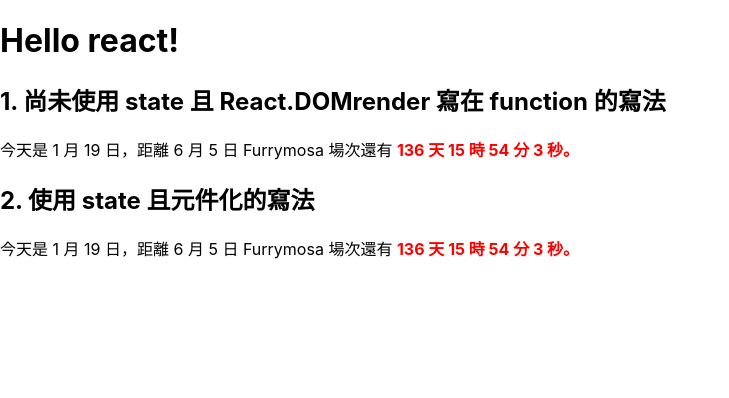
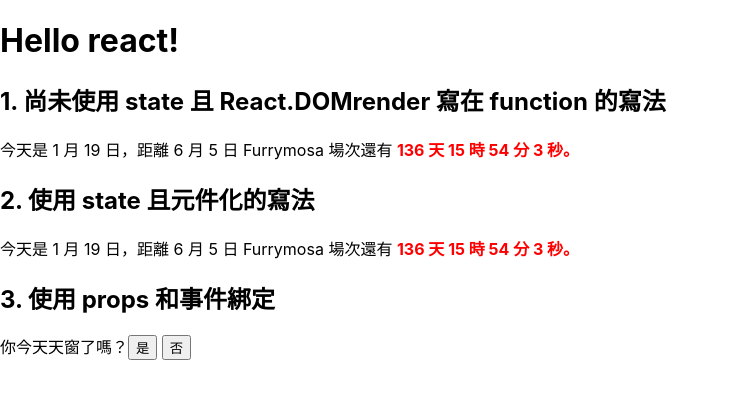
Before and after one commit to lizaosan/hello-react, a React (Create React App) app: page / in a window 1280 px wide. Shown: the top 398 px of the page, without its empty margins (0-729 px from the left). Built offline with nearby package versions, Linux system fonts and the light colour scheme.

Commit message:
props and event binding

```diff
--- a/public/index.html
+++ b/public/index.html
@@ -29,6 +29,7 @@
   <noscript>You need to enable JavaScript to run this app.</noscript>
   <div id="root"></div>
   <div id="root2"></div>
+  <div id="root3"></div>
   <!--
       This HTML file is a template.
       If you open it directly in the browser, you will see an empty page.
--- /dev/null
+++ b/src/IsAborted.js
@@ -0,0 +1,34 @@
+import React from "react";
+
+class IsAborted extends React.Component {
+	constructor(props) {
+		super(props);
+		this.state = { isAborted: null };
+		this.handleClick = this.handleClick.bind(this);
+	}
+	handleClick(props) {
+		this.setState((state) => ({
+			isAborted: props,
+		}));
+	}
+	render() {
+		return (
+			<div>
+				你今天天窗了嗎？
+				<button onClick={() => this.handleClick(true)}>是</button>&nbsp;
+				<button onClick={() => this.handleClick(false)}>否</button>
+				<div
+					style={
+						this.state.isAborted === null
+							? { display: "none" }
+							: { display: "block" }
+					}
+				>
+					{this.state.isAborted === true ? "馬的智障" : "你好乖喔"}
+				</div>
+			</div>
+		);
+	}
+}
+
+export default IsAborted;
--- a/src/index.js
+++ b/src/index.js
@@ -2,6 +2,7 @@ import React from "react";
 import ReactDOM from "react-dom";
 import "./index.css";
 import CountDown2 from "./CountDown2"; // 可以不寫 .js 副檔名
+import IsAborted from "./IsAborted"; // 可以不寫 .js 副檔名
 import reportWebVitals from "./reportWebVitals";
 
 function countDown() {
@@ -43,6 +44,14 @@ ReactDOM.render(
 	document.getElementById("root2")
 );
 
+ReactDOM.render(
+	<React.StrictMode>
+		<h2>3. 使用 props 和事件綁定</h2>
+		<IsAborted />
+	</React.StrictMode>,
+	document.getElementById("root3")
+);
+
 // If you want to start measuring performance in your app, pass a function
 // to log results (for example: reportWebVitals(console.log))
 // or send to an analytics endpoint. Learn more: https://bit.ly/CRA-vitals
```
Also changed, not shown: 1 other file (tests, documents, lock files or other folders).
